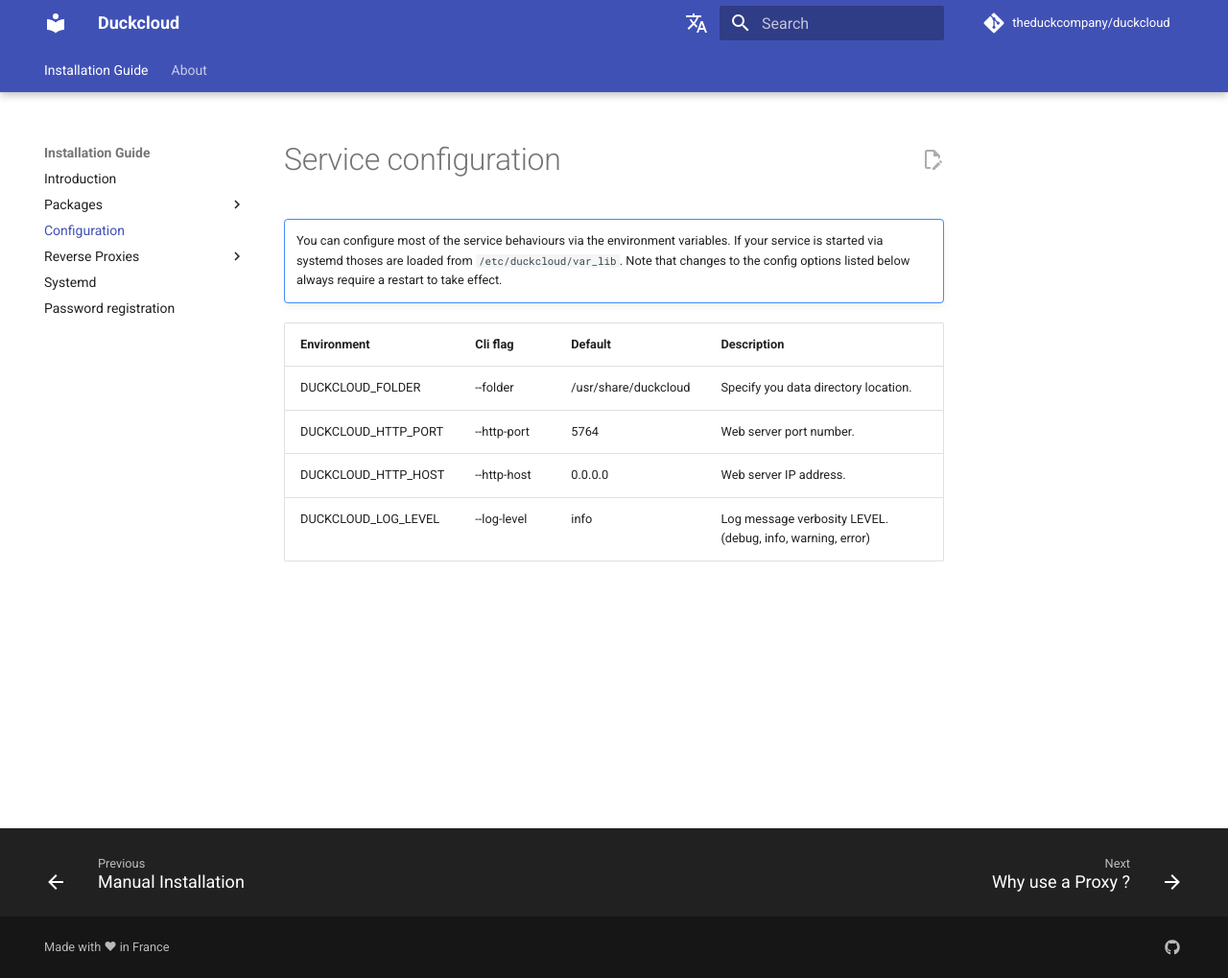
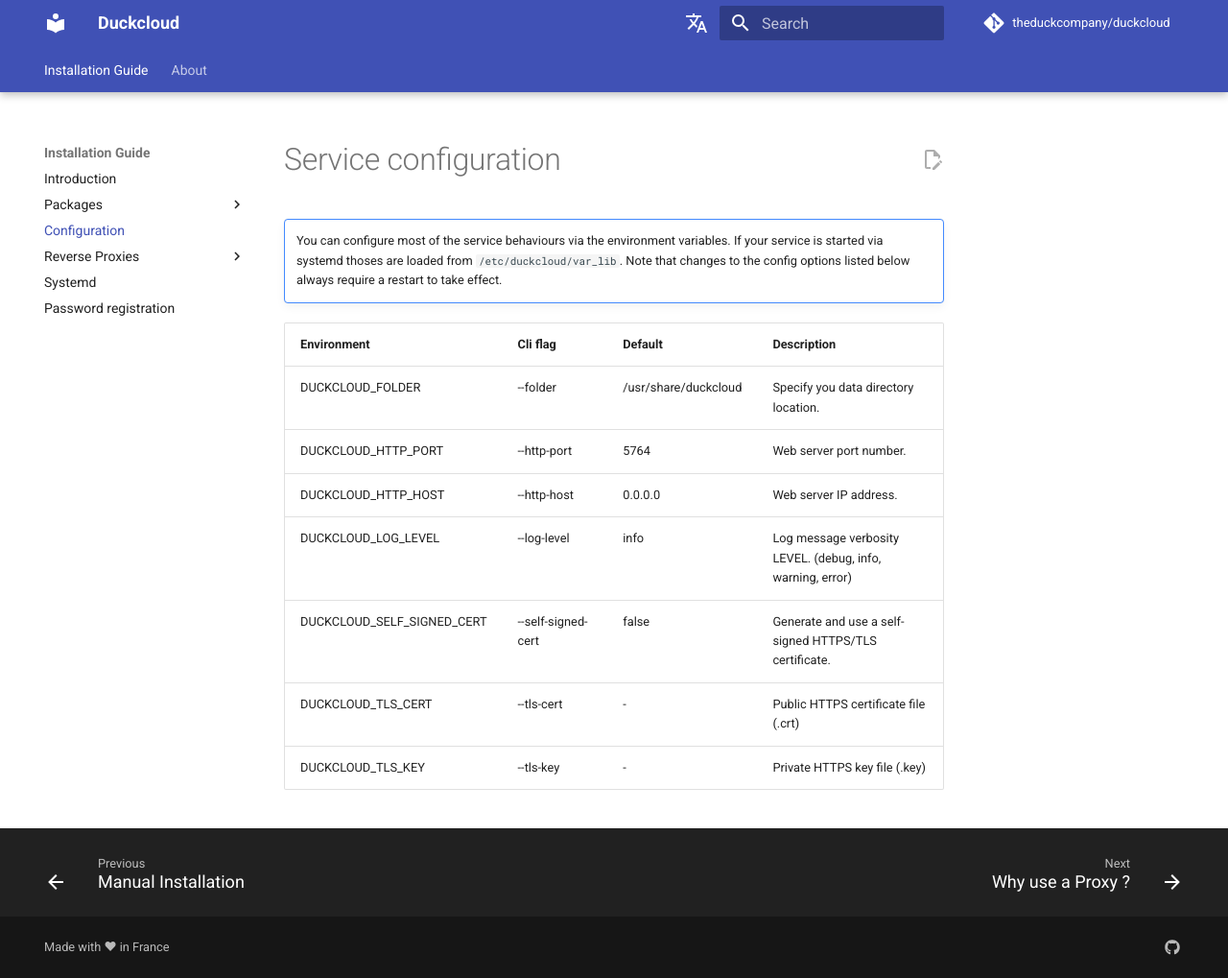
Before and after one commit to theduckcompany/documentation, an MkDocs documentation site: the page built from docs/installation-guide/configuration.md, in a window 1280 px wide and 1019 px high. Shown: the whole window at 96% size. Built offline with MkDocs 1.6.1 and Material for MkDocs 9.7.7, drawn with Linux system fonts in a browser that asks for light colours; comment, search, counter and statistics services are not loaded.

Commit message:
Add the doc for the tls flags

```diff
--- a/docs/installation-guide/configuration.md
+++ b/docs/installation-guide/configuration.md
@@ -7,9 +7,12 @@
 
 
 
-| Environment         | Cli flag    | Default              | Description                                                |
-|---------------------|-------------|----------------------|------------------------------------------------------------|
-| DUCKCLOUD_FOLDER    | --folder    | /usr/share/duckcloud | Specify you data directory location.                       |
-| DUCKCLOUD_HTTP_PORT | --http-port | 5764                 | Web server port number.                                    |
-| DUCKCLOUD_HTTP_HOST | --http-host | 0.0.0.0              | Web server IP address.                                     |
-| DUCKCLOUD_LOG_LEVEL | --log-level | info                 | Log message verbosity LEVEL. (debug, info, warning, error) |
+| Environment                | Cli flag           | Default              | Description                                                |
+|----------------------------|--------------------|----------------------|------------------------------------------------------------|
+| DUCKCLOUD_FOLDER           | --folder           | /usr/share/duckcloud | Specify you data directory location.                       |
+| DUCKCLOUD_HTTP_PORT        | --http-port        | 5764                 | Web server port number.                                    |
+| DUCKCLOUD_HTTP_HOST        | --http-host        | 0.0.0.0              | Web server IP address.                                     |
+| DUCKCLOUD_LOG_LEVEL        | --log-level        | info                 | Log message verbosity LEVEL. (debug, info, warning, error) |
+| DUCKCLOUD_SELF_SIGNED_CERT | --self-signed-cert | false                | Generate and use a self-signed HTTPS/TLS certificate.      |
+| DUCKCLOUD_TLS_CERT         | --tls-cert         | -                    | Public HTTPS certificate file (.crt)                       |
+| DUCKCLOUD_TLS_KEY          | --tls-key          | -                    | Private HTTPS key file (.key)                              |
```
